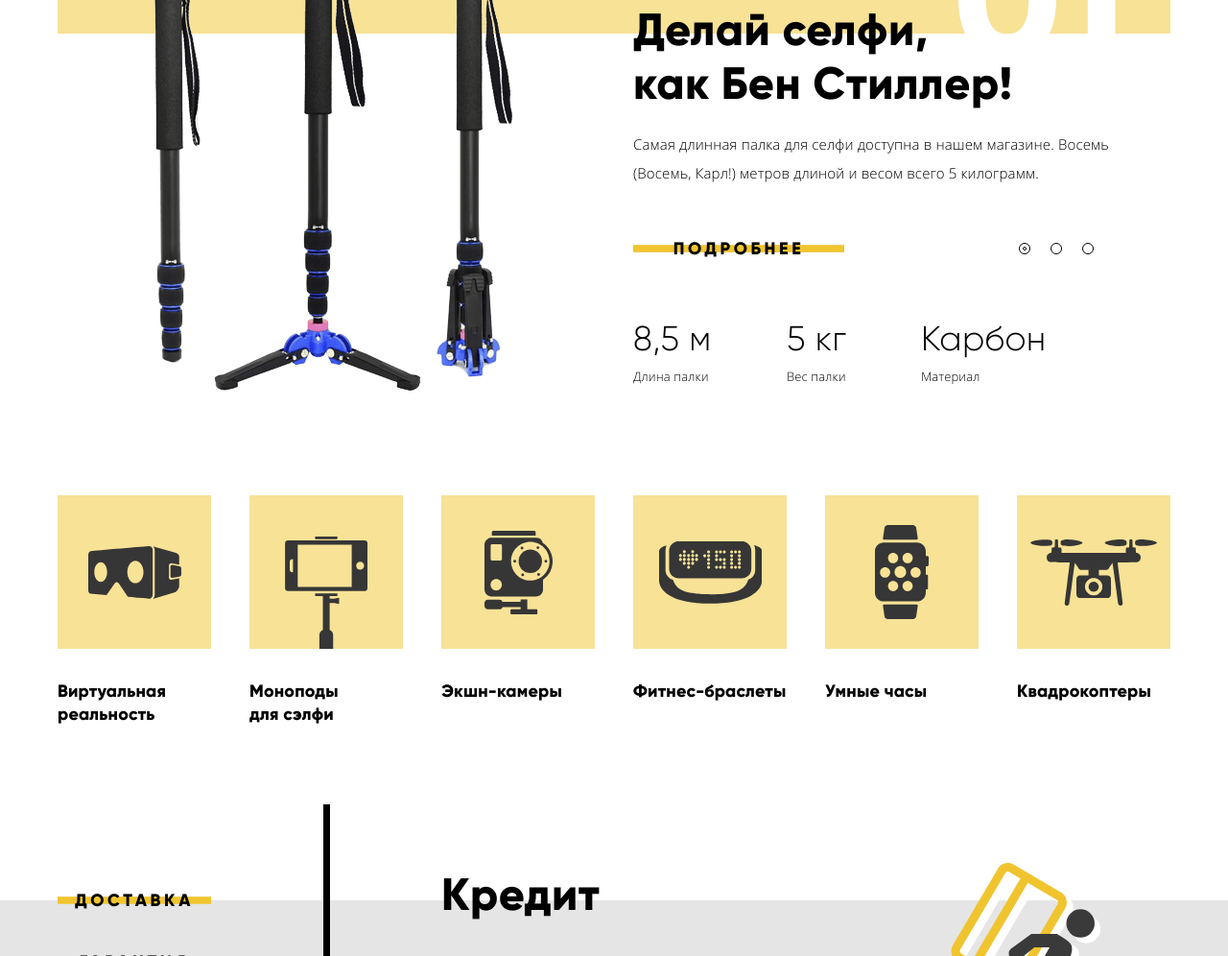
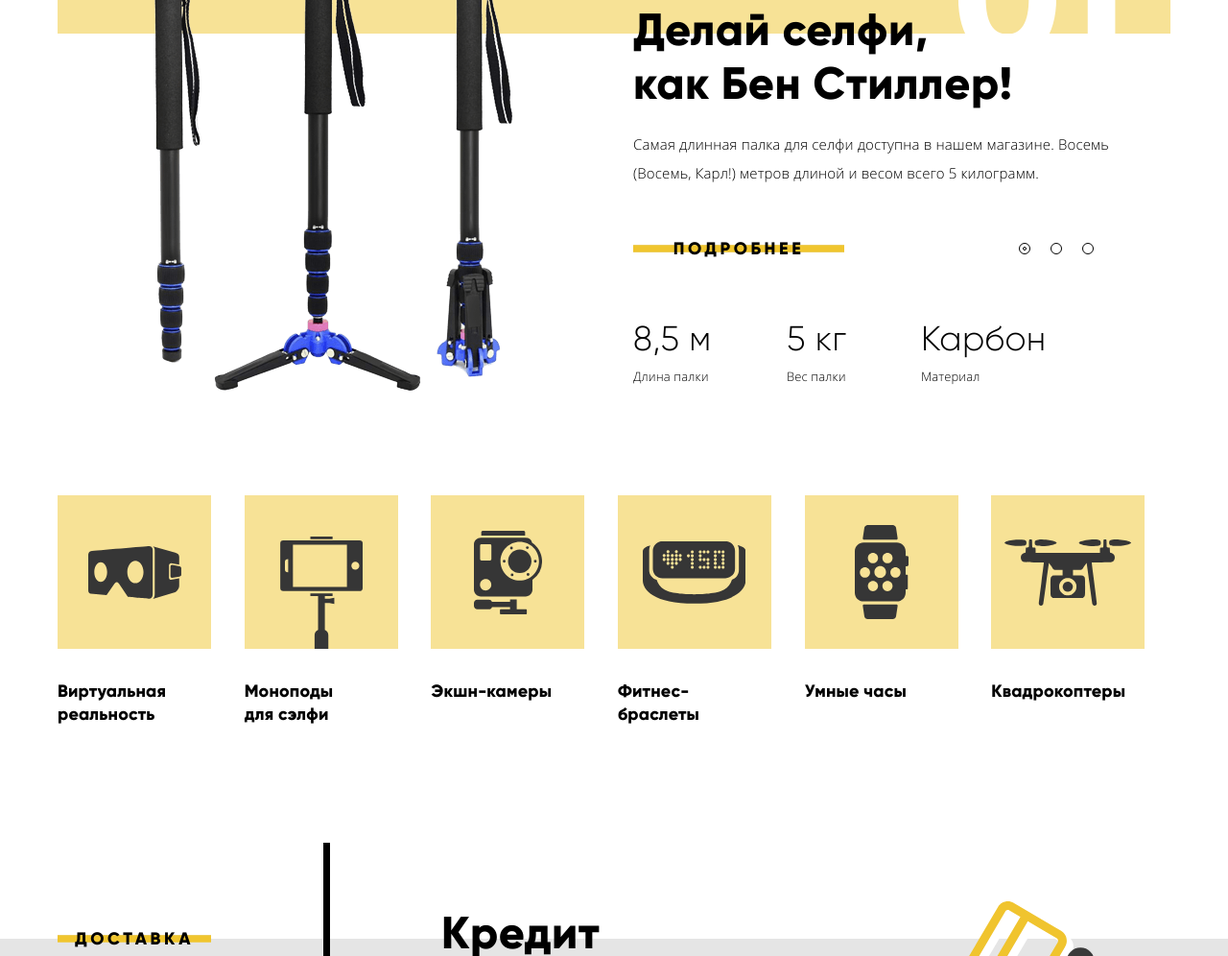
Before and after one commit to mcompote/40167-device, a plain HTML site: page index.html in a window 1280 px wide. Shown: the part 304-1300 px from the top of the page at 96% size. Drawn offline with Linux system fonts and the light colour scheme; some packages are replaced by stand-ins of ours.

Commit message:
Д19. Вёрстка проходит тест на переполнение контентом: - блок 'popular' переделан, контент не уезжает

```diff
--- a/css/styles.css
+++ b/css/styles.css
@@ -1480,15 +1480,20 @@ button {
     display: -webkit-box;
     display: -ms-flexbox;
     display: flex;
+    flex-wrap: wrap;
     -webkit-box-orient: horizontal;
     -webkit-box-direction: normal;
         -ms-flex-direction: row;
             flex-direction: row;
-    -ms-flex-pack: distribute;
-        justify-content: space-around;
-}
-
-.popular-item {}
+}
+
+.popular-item {
+    margin-bottom: 40px;
+}
+
+.popular-item:not(:nth-child(6n)) {
+    margin-right: 40px;
+}
 
 .carrier-list {
     margin-top: 66px;
@@ -2057,6 +2062,10 @@ button {
     background-image: url('../img/svg/checkbox-on.svg');
 }
 
+.form-filter-checkbox:disabled + .checkbox-indicator {
+    background-image: url('../img/svg/checkbox-on.svg');
+}
+
 .radio-indicator {
     display: inline-block;
     vertical-align: baseline;
--- a/index.html
+++ b/index.html
@@ -265,7 +265,7 @@
 
     <!-- популярные категории товаров -->
     <div class="column-full">
-      <section class="popular">
+      <section class="popular pad-lr-20px">
         <h2 class="visually-hidden">Самые интересные категории товаров</h2>
 
         <ul class="popular-list">
```
